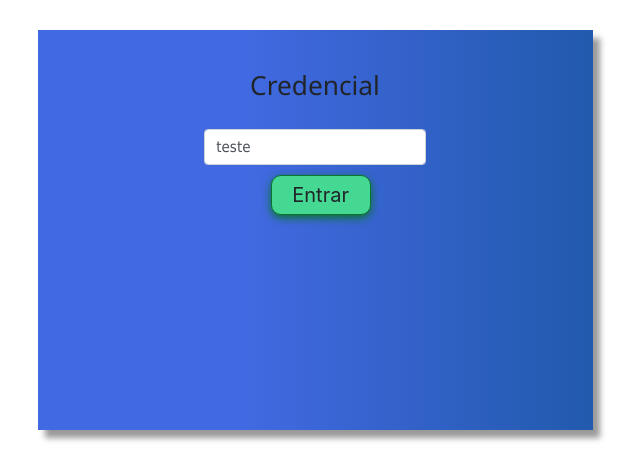
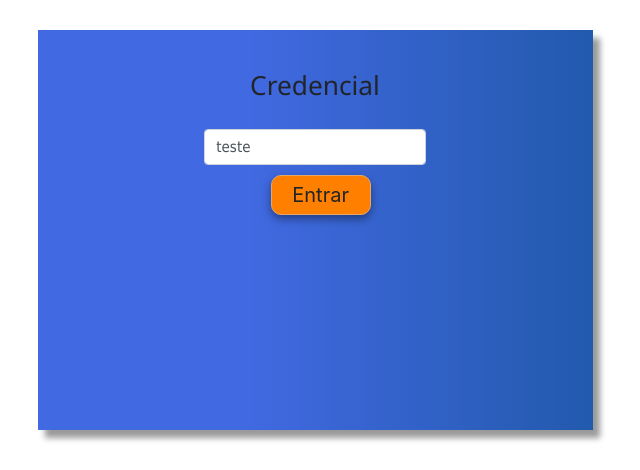
Before and after one commit to lucian257/Controle-De-Estoque, a PHP site: page / in a window 1280 px wide. Shown: the top 470 px of the page, without its empty margins (325-965 px from the left). Run offline with PHP 8.4, Linux system fonts and the light colour scheme; data comes from the database, SQL or seed files in the repository.

Commit message:
estilo botões

```diff
--- a/Assets/css/style.css
+++ b/Assets/css/style.css
@@ -109,9 +109,9 @@
 #enter{
     position: relative;
     top: 70px;
-    background-color: rgb(68, 216, 147);
-    border: solid 1px #0a742d;
-    box-shadow:0px 3px 8px #0a742d;
+    background-color:  #ff7f00;
+    border: solid 1px  #e4a86b;
+    box-shadow:0px 4px 8px  rgba(0, 0, 0, 0.4);
     border-radius: 10px;
     width: 100px;
     height: 40px;
@@ -184,6 +184,11 @@
 
 }
 
+.botoes_ac{
+    width: 40%;
+
+ }
+
 @media (max-width:767px){
     #div_inicial{
         width: 100%;
@@ -209,9 +214,6 @@
 }
 
 
-@media (min-width:768px) and (max-width:1024px){
-
-
 @media (min-width:767px) and (max-width:1024px){
     #div_inicial{
         width: 100%;
@@ -219,6 +221,8 @@
     #enter{
         left: 43%;
     }
+
+
 }
 
 @media (max-width: 325px){
--- a/classes/loadInterface.php
+++ b/classes/loadInterface.php
@@ -145,7 +145,7 @@ class="w3-btn w3-ripple w3-green bt_add">Adicionar novo produto</button>
 				<td><?php echo ($estado_formatado==""?"Indefinido":$estado_formatado); ?></td>
 				<td class="qtd"><?php echo $value['quantidade']; ?></td>
 				<td><?php echo ($value['status']?"Desmontando":"Em estoque"); ?></td>
-				<td>
+				<td class="botoes_ac">
 					<button id="btnEntrada" class="btn btn-success">Entrada</button>
 					<button id="btnSaida" class="btn btn-info">Saída</button>
 					<button onclick="document.getElementById('id<?php echo $value['id_produto']; ?>').style.display='block'" id="btnAlterar" class="btn btn-warning">Alterar</button>
```
